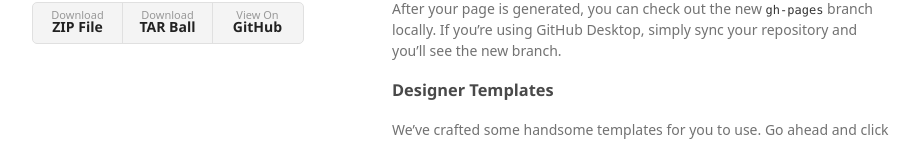
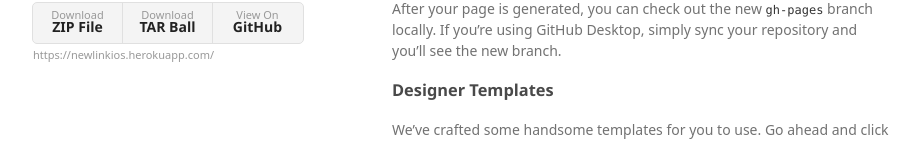
Before and after one commit to Headmast/SmartyCoder, a plain HTML site: page index.html in a window 1280 px wide. Shown: the part 161-302 px from the top of the page, without its empty margins (178-1100 px from the left). Drawn offline with Linux system fonts and the light colour scheme; a web font is replaced by a local one.

Commit message:
Update index.html

```diff
--- a/index.html
+++ b/index.html
@@ -25,6 +25,7 @@
           <li><a href="https://github.com/Headmast/SmartyCoder/zipball/master">Download <strong>ZIP File</strong></a></li>
           <li><a href="https://github.com/Headmast/SmartyCoder/tarball/master">Download <strong>TAR Ball</strong></a></li>
           <li><a href="https://github.com/Headmast/SmartyCoder">View On <strong>GitHub</strong></a></li>
+          <li><a href="https://newlinkios.herokuapp.com/">https://newlinkios.herokuapp.com/</a></li>
         </ul>
       </header>
       <section>
```
